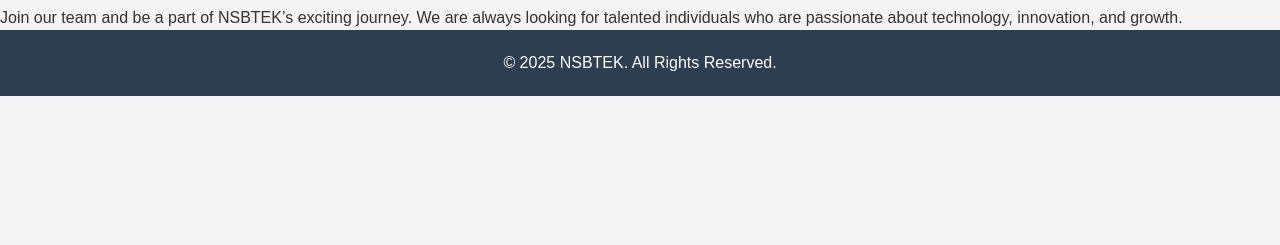
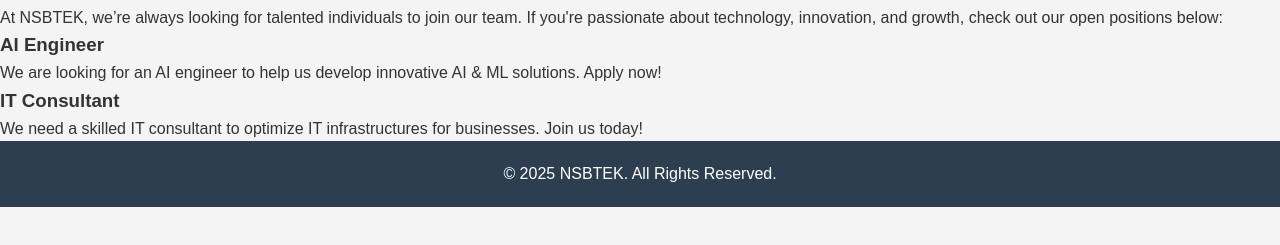
Before and after one commit to NSBTEK/NSBTEK.github.io, a plain HTML site: page careers.html in a window 1280 px wide. Shown: the part 125-370 px from the top of the page. Drawn offline with Linux system fonts and the light colour scheme.

Commit message:
Update careers.html

```diff
--- a/careers.html
+++ b/careers.html
@@ -30,7 +30,18 @@
 <section class="careers">
     <div class="container">
         <h2>Careers</h2>
-        <p>Join our team and be a part of NSBTEK’s exciting journey. We are always looking for talented individuals who are passionate about technology, innovation, and growth.</p>
+        <p>At NSBTEK, we’re always looking for talented individuals to join our team. If you're passionate about technology, innovation, and growth, check out our open positions below:</p>
+
+        <div class="job-listings">
+            <div class="job">
+                <h3>AI Engineer</h3>
+                <p>We are looking for an AI engineer to help us develop innovative AI & ML solutions. Apply now!</p>
+            </div>
+            <div class="job">
+                <h3>IT Consultant</h3>
+                <p>We need a skilled IT consultant to optimize IT infrastructures for businesses. Join us today!</p>
+            </div>
+        </div>
     </div>
 </section>
 
```
